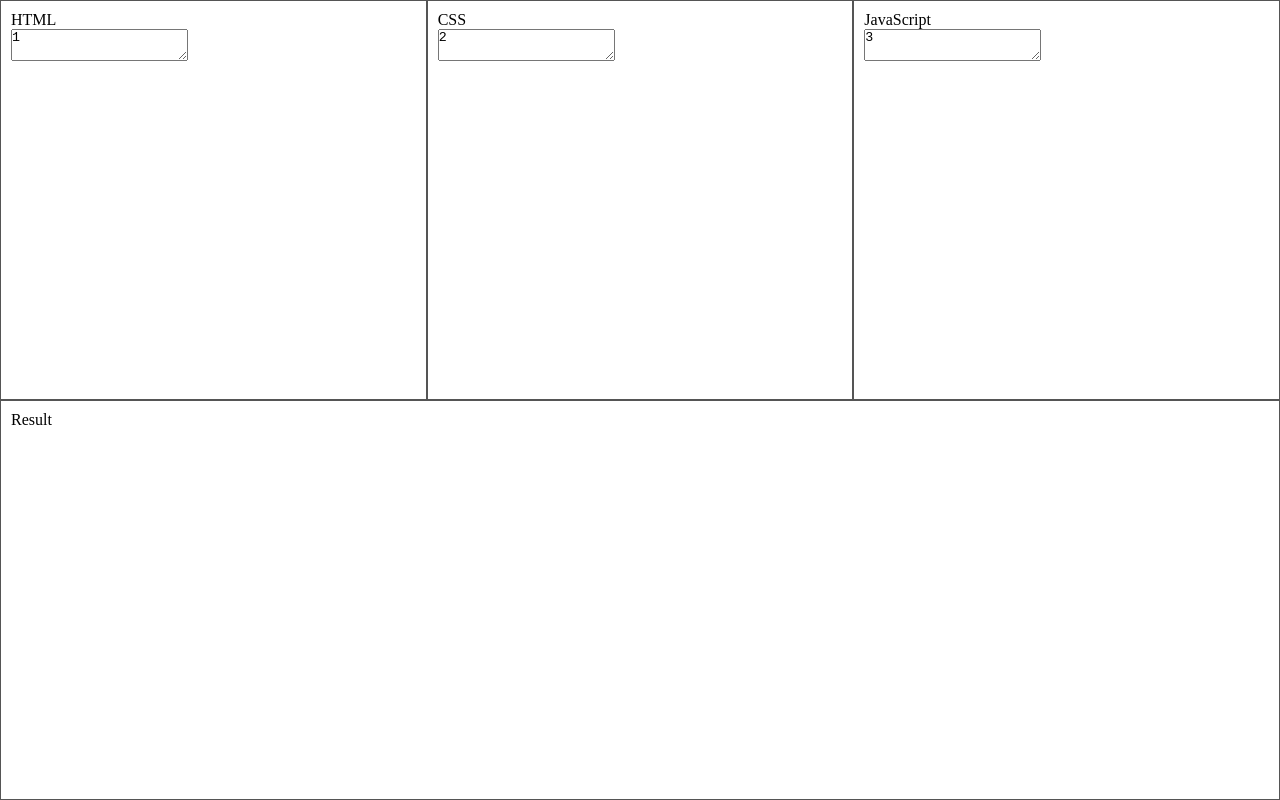
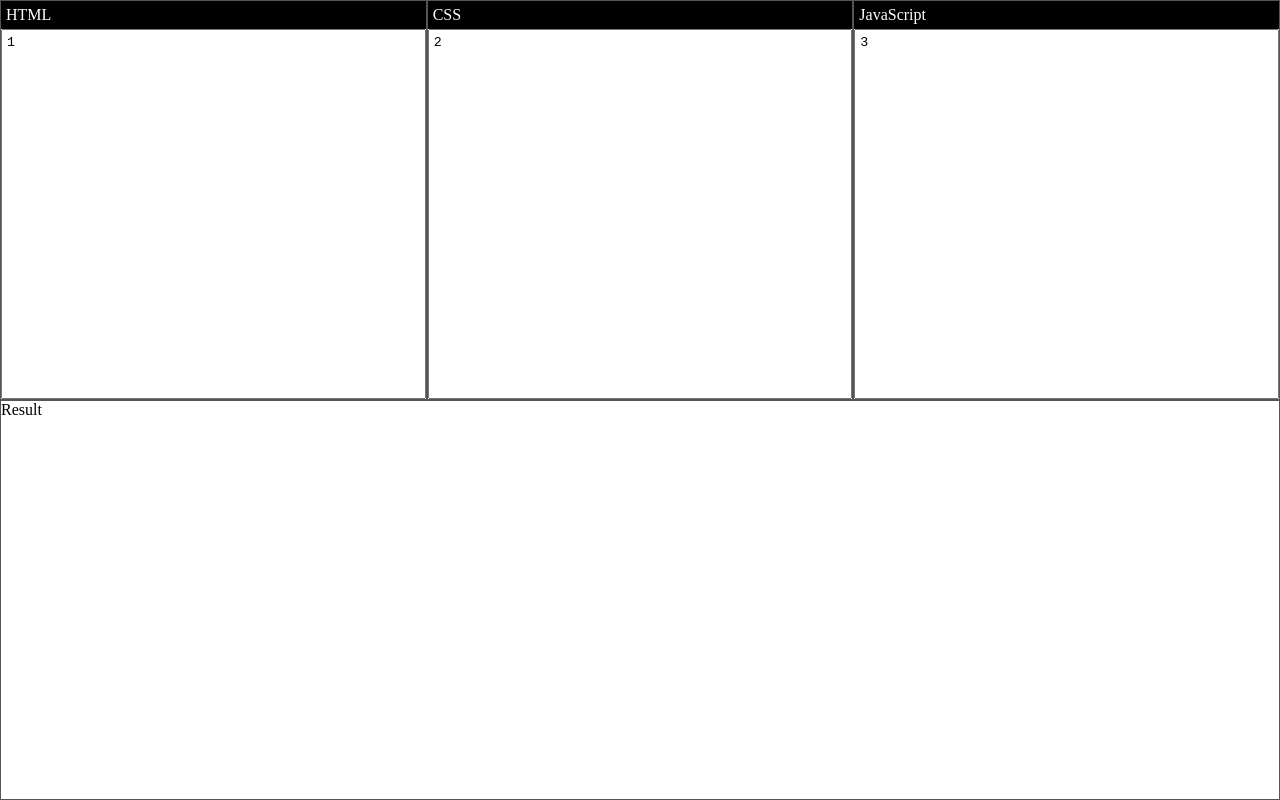
Before and after one commit to jsksru/sandbox, a React (Create React App) app: page / in a window 1280 px wide. Built offline with nearby package versions, Linux system fonts and the light colour scheme.

Commit message:
some styles

```diff
--- a/src/App.scss
+++ b/src/App.scss
@@ -19,7 +19,21 @@ img {
 
   .field {
     border: 1px solid #555;
-    padding: 10px;
+    display: flex;
+    flex-direction: column;
+
+    .title {
+      padding: 5px;
+      background: #000;
+      color: #fff;
+    }
+    .input {
+      resize: none;
+      overflow-y: scroll;
+      height: 100%;
+      padding: 5px;
+      outline: none;
+    }
   }
   .html-box {
     grid-column: 1/2;
```
